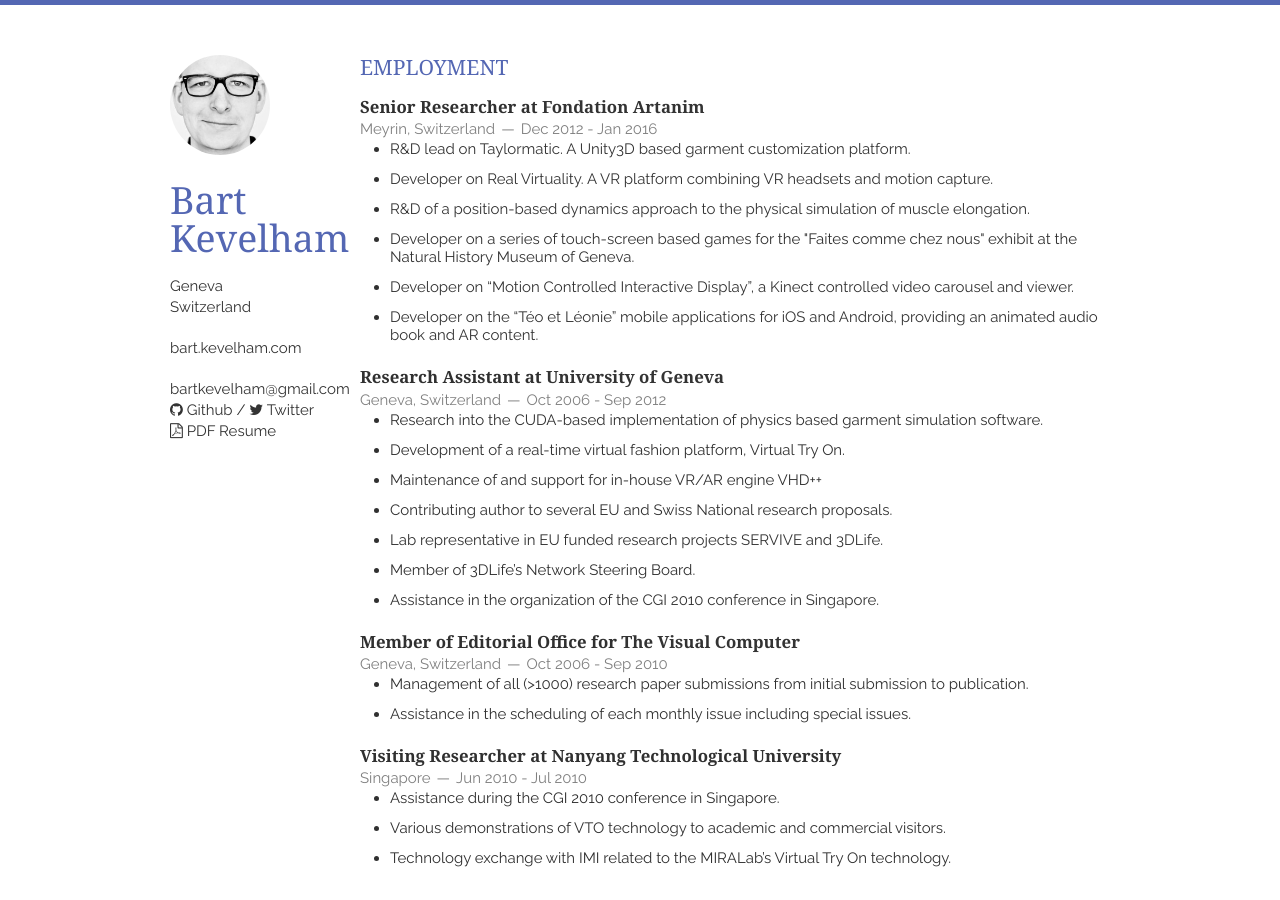
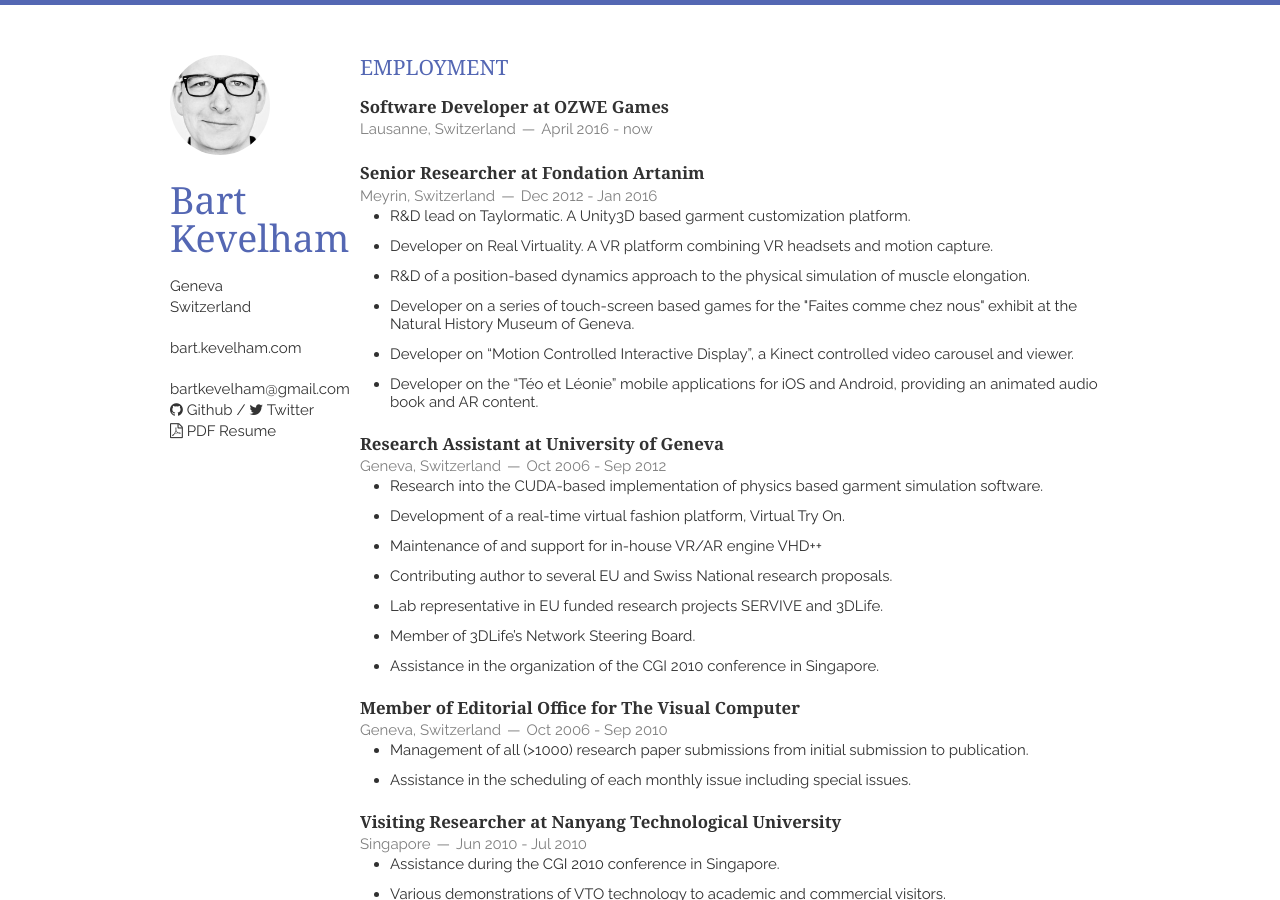
Before and after one commit to bkevelham/bkevelham.github.io, a Jekyll site: the page built from index.html, in a window 1280 px wide and 900 px high. Built offline with Jekyll 4.4.1, drawn with Linux system fonts in a browser that asks for light colours; nearby versions of some CDN libraries; Markdown is read by kramdown in place of the engine named in the settings; the list of posts is cut into pages by our own code.

Commit message:
Add OZWE employment to cv

```diff
--- a/_includes/employment.html
+++ b/_includes/employment.html
@@ -1,5 +1,11 @@
 <section class="thirteen columns">
     <h1>Employment</h1>
+    <article>
+        <header>
+            <h1>Software Developer at <a href="http://www.ozwe.com">OZWE Games</a></h1>
+            <span><address><a href="https://www.google.ch/maps/place/Ozwe+S%C3%A0rl/@46.5207393,6.6155631,102m/data=!3m1!1e3!4m2!3m1!1s0x0000000000000000:0x97cb6b4d6194d710?hl=en">Lausanne, Switzerland</a></address><time>April 2016 - now</time></span>
+        </header>
+    </article>
     <article>
         <header>
             <h1>Senior Researcher at <a href="http://www.artanim.ch">Fondation Artanim</a></h1>
```
